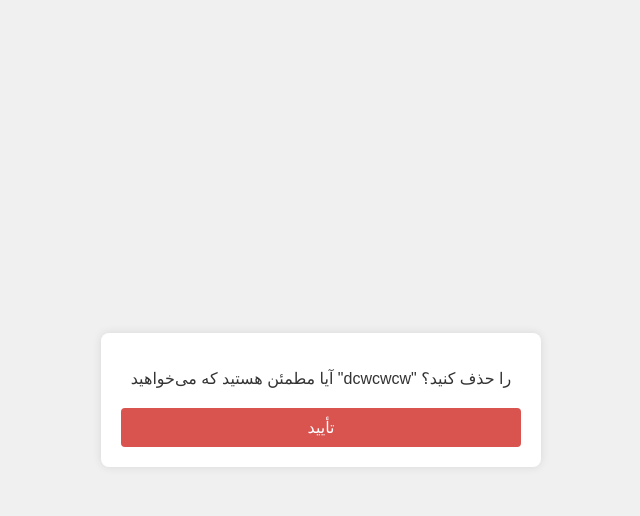
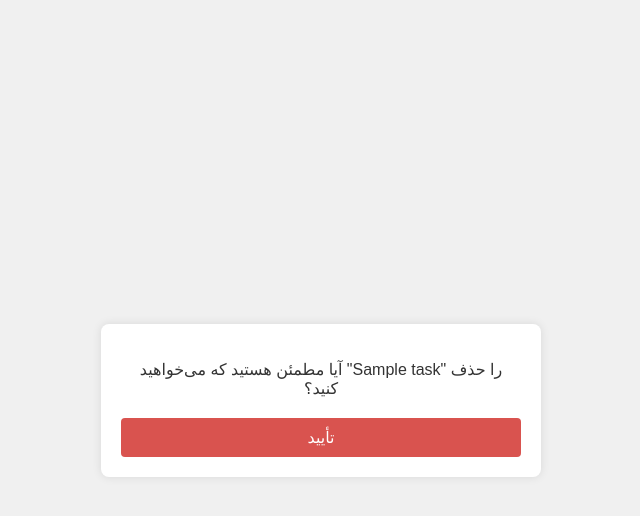
Before and after one commit to Iliya-Askari/Todo-App, a Django app: page /delete/1/ in a window 1280 px wide. Shown: the top 516 px of the page, without its empty margins (319-959 px from the left). Run offline with Django 4.2, Linux system fonts and the light colour scheme; a user stored in the database is signed in; tables that the repository leaves empty hold one stand-in row (values such as "Sample post").

Commit message:
Update task_confirm_delete.html

```diff
--- a/core/templates/todo/task_confirm_delete.html
+++ b/core/templates/todo/task_confirm_delete.html
@@ -47,9 +47,9 @@
 </head>
 <body>
     <div class="delete-container">
-        <form method="post">
-            <input type="hidden" name="csrfmiddlewaretoken" value="pfmrki86u6Jugl9zGQNhwVChXmsx9HVycdXmrCUQ7SmzE5kx56gqqYiZFCVc6xQv">
-            <p>آیا مطمئن هستید که می‌خواهید "dcwcwcw" را حذف کنید؟</p>
+        <form method="post" action="{% url 'todo:delete_task' pk=object.id %}">
+            {% csrf_token %}
+            <p>آیا مطمئن هستید که می‌خواهید "{{ object.title }}" را حذف کنید؟</p>
             <input type="submit" value="تأیید">
         </form>
     </div>
```
